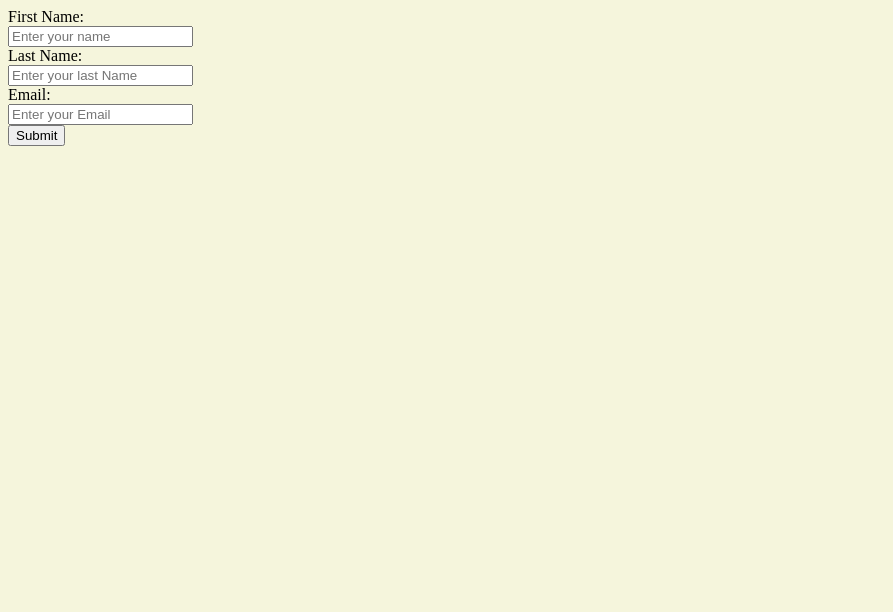
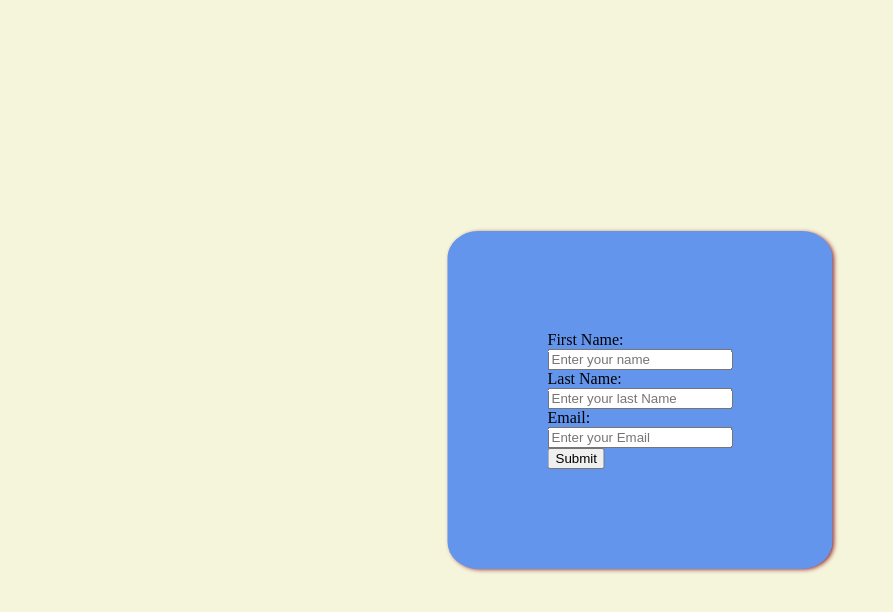
Before and after one commit to AH82021/html-prac, a plain HTML site: page index.html in a window 1280 px wide. Shown: the whole page, without its empty margins (0-893 px from the left). Drawn offline with Linux system fonts and the light colour scheme.

Commit message:
add style to the form

```diff
--- a/css/style.css
+++ b/css/style.css
@@ -1,3 +1,13 @@
 body {
   background-color: beige;
 }
+form {
+  background-color: cornflowerblue;
+  position:absolute;
+  top: 50%;
+  left: 50%;
+  padding: 100px;
+  border-radius: 8%;
+  box-shadow: 2px 1px 5px -1px darkred;
+  transform: translate(-50%, -50%);
+}
```
